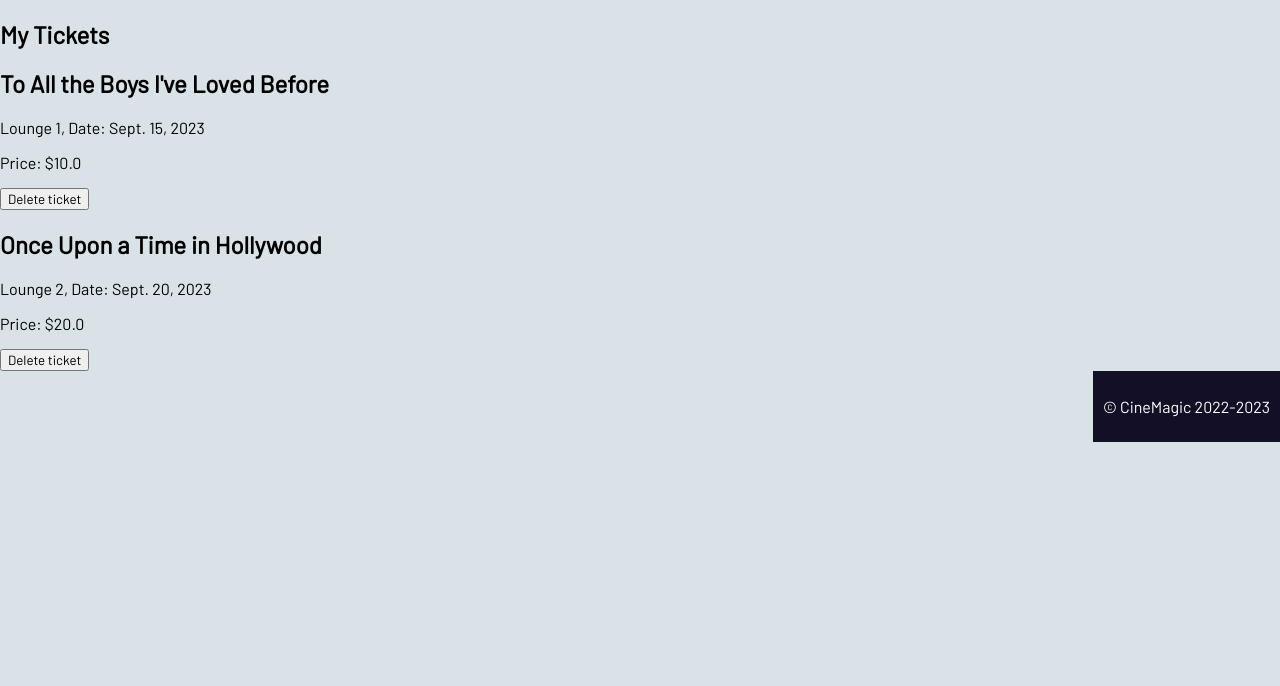
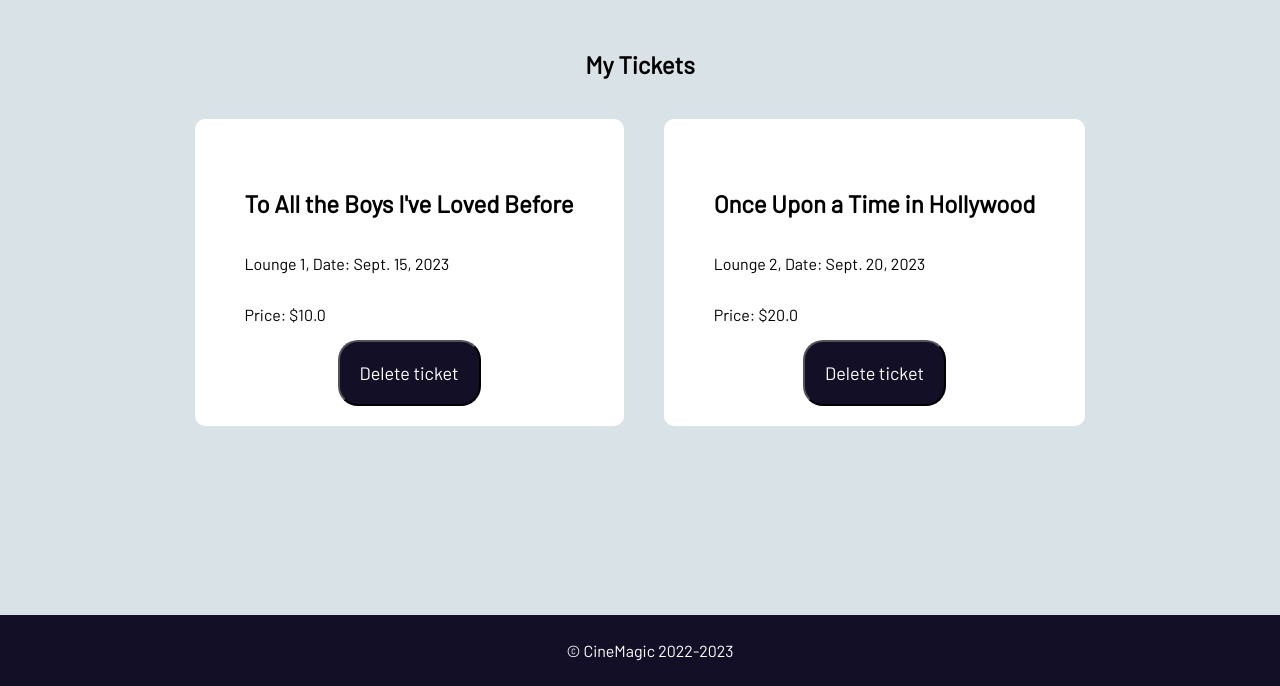
Before and after one commit to chamomil/MTDweb-ap, a Django app: page /movies/my_tickets in a window 1280 px wide; the page is wider, and only the part inside the window is pictured. Shown: the part 114-800 px from the top of that part. Run offline with Django 4.2, Linux system fonts and the light colour scheme; a user stored in the database is signed in; data comes from the database, SQL or seed files in the repository.

Commit message:
add my_tickets css

```diff
--- a/catalog/templates/catalog/my_tickets.html
+++ b/catalog/templates/catalog/my_tickets.html
@@ -1,11 +1,16 @@
 {% extends 'base.html' %}
+{% load static %}
+{% block style %}
+    <link rel="stylesheet" href="{% static 'css/my_tickets.css' %}">
+{% endblock %}
 {% block title %}Home Page{% endblock %}
 {% block content %}
     <section itemscope itemtype="https://schema.org/ItemList">
         <h2 itemprop="name">My Tickets</h2>
         {% if tickets_list %}
-            {% for ticket in tickets_list %}
-                <article itemprop="itemListElement" itemscope itemtype="https://schema.org/Ticket">
+            <div class="all_tickets">
+                {% for ticket in tickets_list %}
+                <article itemprop="itemListElement" itemscope itemtype="https://schema.org/Ticket" id="ticket">
                     <h2 itemprop="name">{{ ticket.movie_session.movie.title }}</h2>
                     <meta itemprop="description" content="Movie ticket for {{ ticket.movie_session.movie.title }}">
                     <p>
@@ -23,6 +28,7 @@
                     </form>
                 </article>
             {% endfor %}
+            </div>
         {% else %}
             <p>No tickets reserved yet.</p>
         {% endif %}
--- a/static/css/article_details.css
+++ b/static/css/article_details.css
@@ -10,6 +10,11 @@
     grid-column-gap: 50px;
     grid-auto-rows: minmax(70px, auto);
     grid-row-gap: 5px;
+}
+
+#article_text {
+    column-count: 2;
+    column-gap: 20px;
 }
 
 div[id="article"] {
--- a/static/css/home.css
+++ b/static/css/home.css
@@ -21,7 +21,7 @@
         transform: skewX(0grad);
     }
     to {
-        transform: skewX(90grad) translateX(500px);
+        transform: skewX(45grad) translateX(500px);
     }
 }
 
--- a/static/css/movie_details.css
+++ b/static/css/movie_details.css
@@ -61,4 +61,5 @@ main {
     display: flex;
     align-items: center;
     justify-content: center;
+    flex-wrap: wrap;
 }
--- /dev/null
+++ b/static/css/my_tickets.css
@@ -0,0 +1,44 @@
+h2 {
+    text-align: center;
+    font-size: 24px;
+    margin-top: 50px;
+}
+
+#ticket {
+    background-color: white;
+    border-radius: 10px;
+    width: fit-content;
+    padding: 20px 50px;
+    display: flex;
+    flex-direction: column;
+    margin: 20px;
+}
+
+#ticket button {
+    padding: 20px;
+    cursor: pointer;
+    background-color: #120F26;
+    color: white;
+    border-radius: 20px;
+    font-size: 18px;
+}
+
+#ticket button:hover {
+    background-color: #3f3485;
+}
+
+#ticket form {
+    align-self: center;
+}
+
+.all_tickets {
+    display: flex;
+    align-items: center;
+    justify-content: center;
+    flex-wrap: wrap;
+}
+
+footer {
+    position: fixed;
+    width: 100%;
+}
--- a/static/css/news.css
+++ b/static/css/news.css
@@ -33,7 +33,7 @@
 }
 
 #article > h3 {
-    font-size: 22px;
+    font-size: 24px;
     align-items: center;
     justify-content: center;
     width: 100%;
```
Also changed, not shown: articles/templates/article-list.html (+7 -2 lines).
